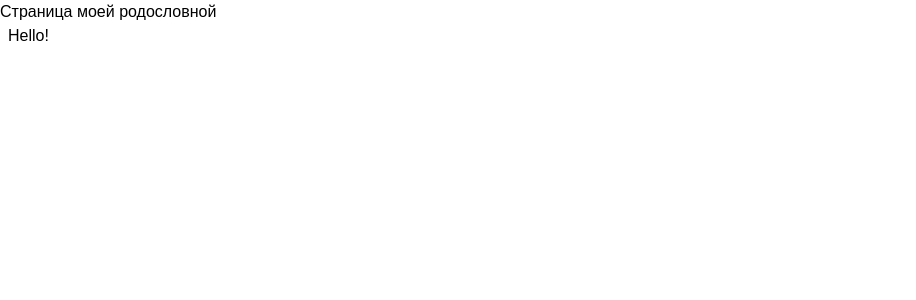
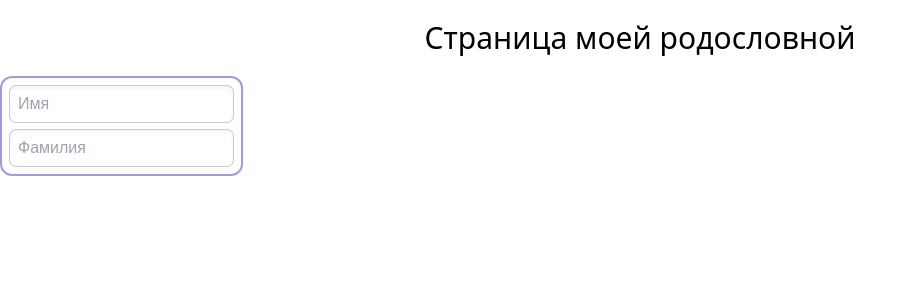
Before and after one commit to AxeSnk/family-tree, a React app: page /tree in a window 1280 px wide. Shown: the top 300 px of the page, without its empty margins (0-916 px from the left). Built offline with nearby package versions, Linux system fonts and the light colour scheme; the HTML template or start-up script is replaced by a standard one.

Commit message:
Added Input component

```diff
--- /dev/null
+++ b/src/components/Input/Input.tsx
@@ -0,0 +1,22 @@
+import React from 'react';
+
+const Input: React.FC<{
+  name: string;
+  value: string;
+  type?: 'text';
+  placeholder: string;
+  onChange: (ev: React.ChangeEvent<HTMLInputElement>) => void;
+}> = ({ name, value, type = 'text', placeholder, onChange }) => {
+  return (
+    <input
+      type={type}
+      name={name}
+      id={name}
+      className="rounded-md px-2 py-1.5 shadow-inner ring-1 ring-black/20"
+      value={value}
+      placeholder={placeholder}
+      onChange={onChange}
+    />
+  );
+};
+export default Input;
--- a/src/components/Person/Person.tsx
+++ b/src/components/Person/Person.tsx
@@ -1,7 +1,34 @@
-import React from 'react';
+import Input from 'components/Input/Input';
+import React, { useState } from 'react';
 
-const Person: React.FC = () => (
-  <h1 className="ml-2 mr-3 inline-block shrink-0">Hello!</h1>
-);
+const Person: React.FC = () => {
+  const [person, setPerson] = useState({ name: '', surname: '' });
+
+  const handleChange = (
+    ev: React.ChangeEvent<HTMLInputElement>,
+    name: string,
+  ) => {
+    const { value } = ev.target;
+
+    setPerson((prev) => ({ ...prev, [name]: value }));
+  };
+
+  return (
+    <div className="flex w-fit flex-col gap-2 rounded-xl border-2 border-indigo-700/50 p-2">
+      <Input
+        name="name"
+        value={person.name}
+        placeholder="Имя"
+        onChange={(ev) => handleChange(ev, 'name')}
+      />
+      <Input
+        name="surname"
+        value={person.surname}
+        placeholder="Фамилия"
+        onChange={(ev) => handleChange(ev, 'surname')}
+      />
+    </div>
+  );
+};
 
 export default Person;
--- a/src/pages/Tree/Tree.tsx
+++ b/src/pages/Tree/Tree.tsx
@@ -7,7 +7,7 @@ const Tree: React.FC = () => {
 
   return (
     <>
-      <h1>{title}</h1>
+      <h1 className="p-5 text-center font-sans text-3xl">{title}</h1>
       <Person />
     </>
   );
```
Also changed, not shown: .eslintrc.json.
